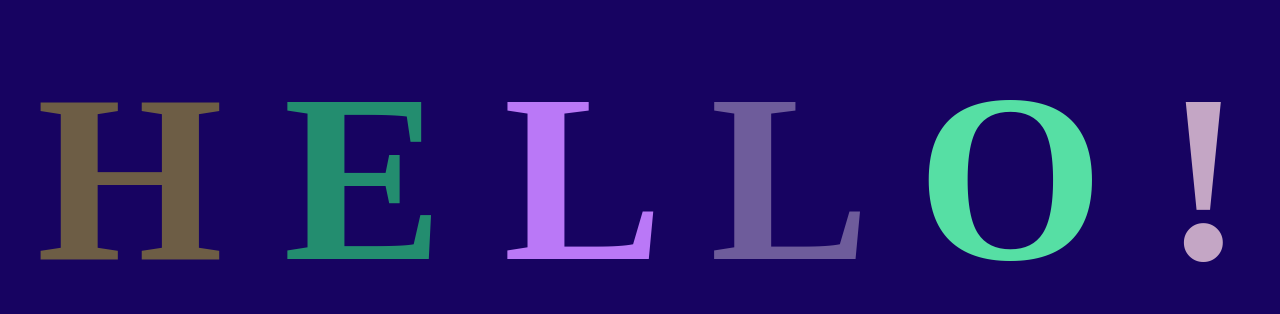
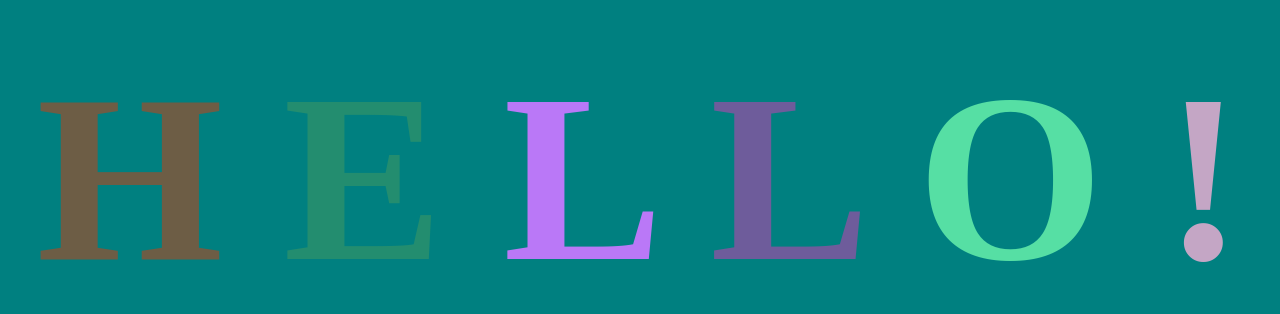
Before and after one commit to mrOatmeal101/AnimatedTestGitDemo, a plain HTML site: page index.html in a window 1280 px wide. Shown: the part 230-544 px from the top of the page. Drawn offline with Linux system fonts and the light colour scheme; a web font is replaced by a local one.

Commit message:
change bkgd to teal

```diff
--- a/app.css
+++ b/app.css
@@ -3,7 +3,7 @@ body{
     justify-content: center;
     align-items: center;
     height: 100vh;
-    background-color: rgb(23, 3, 97);
+    background-color: teal;
     }
 
 h1{
```
